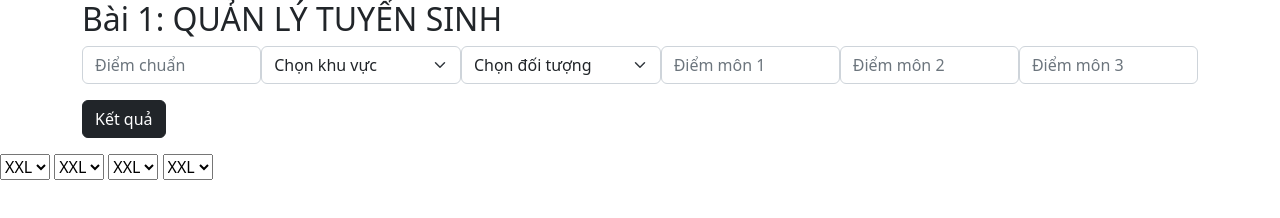
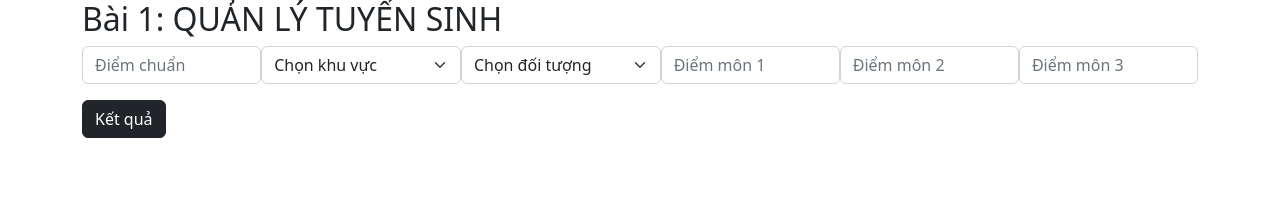
Before and after one commit to Journey18/JS_2, a plain HTML site: page index.html in a window 1280 px wide. Drawn offline with nearby package versions, Linux system fonts and the light colour scheme.

Commit message:
edit html

```diff
--- a/index.html
+++ b/index.html
@@ -79,20 +79,6 @@
       <div class="mb-3" id="ketQua1"></div>
     </div>
 
-    <div class="test">
-      <select
-        id="busMerchPlan"
-        name="busMerchPlan"
-        class="resourceSize"
-      ></select>
-      <select
-        id="busMerchAlloc"
-        name="busMerchAlloc"
-        class="resourceSize"
-      ></select>
-      <select id="busMerchBuy" name="busMerchBuy" class="resourceSize"></select>
-      <select id="busMerchPDD" name="busMerchPDD" class="resourceSize"></select>
-    </div>
     <!-- Bootstrap JavaScript Libraries -->
     <script
       src="https://cdn.jsdelivr.net/npm/@popperjs/core@2.11.6/dist/umd/popper.min.js"
@@ -105,7 +91,7 @@
       integrity="sha384-7VPbUDkoPSGFnVtYi0QogXtr74QeVeeIs99Qfg5YCF+TidwNdjvaKZX19NZ/e6oz"
       crossorigin="anonymous"
     ></script>
-    <script src="./demo.js"></script>
-    <!-- <script src="./index.js"></script> -->
+
+    <script src="./index.js"></script>
   </body>
 </html>
```
Also changed, not shown: 1 other file.
